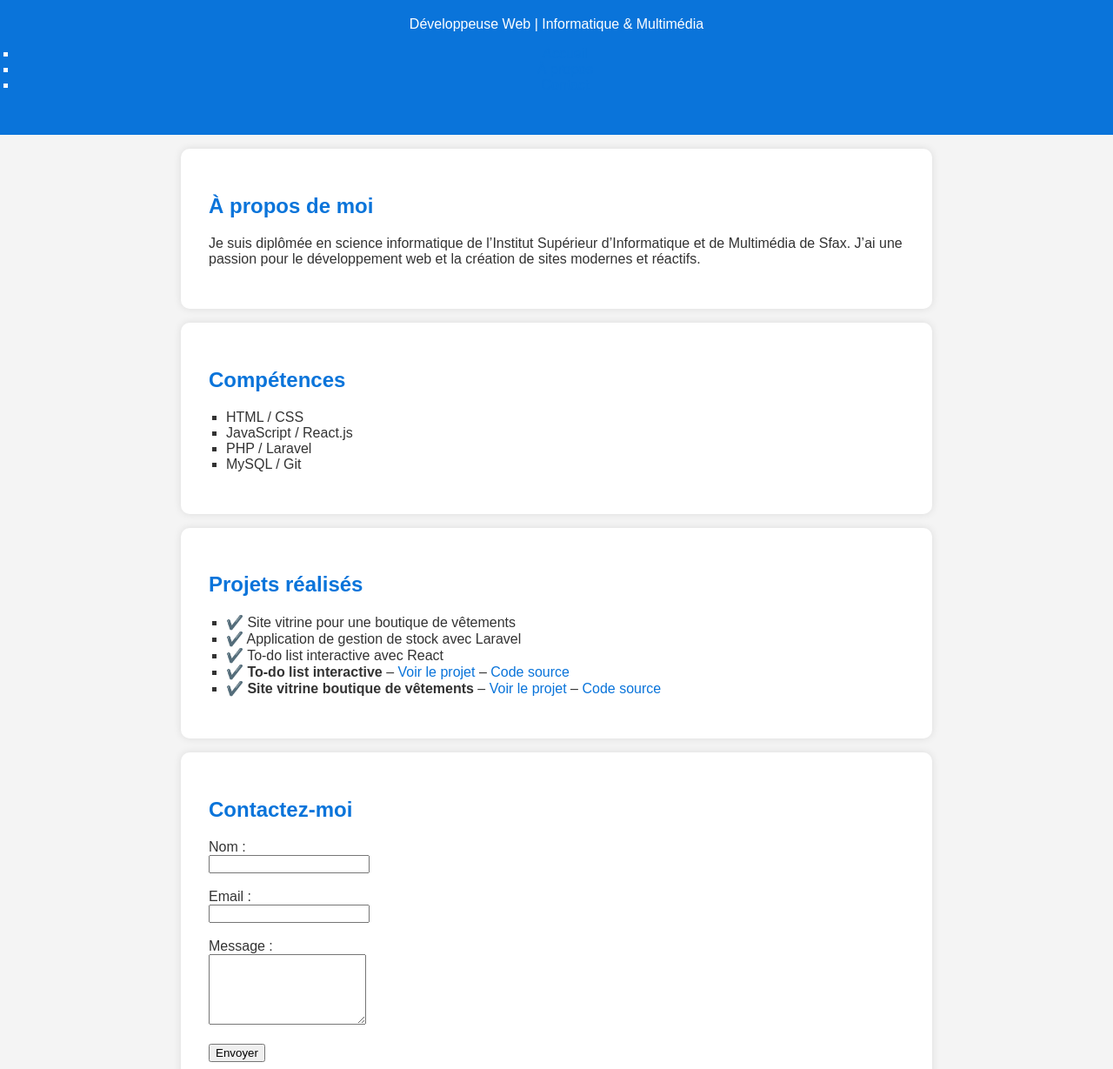
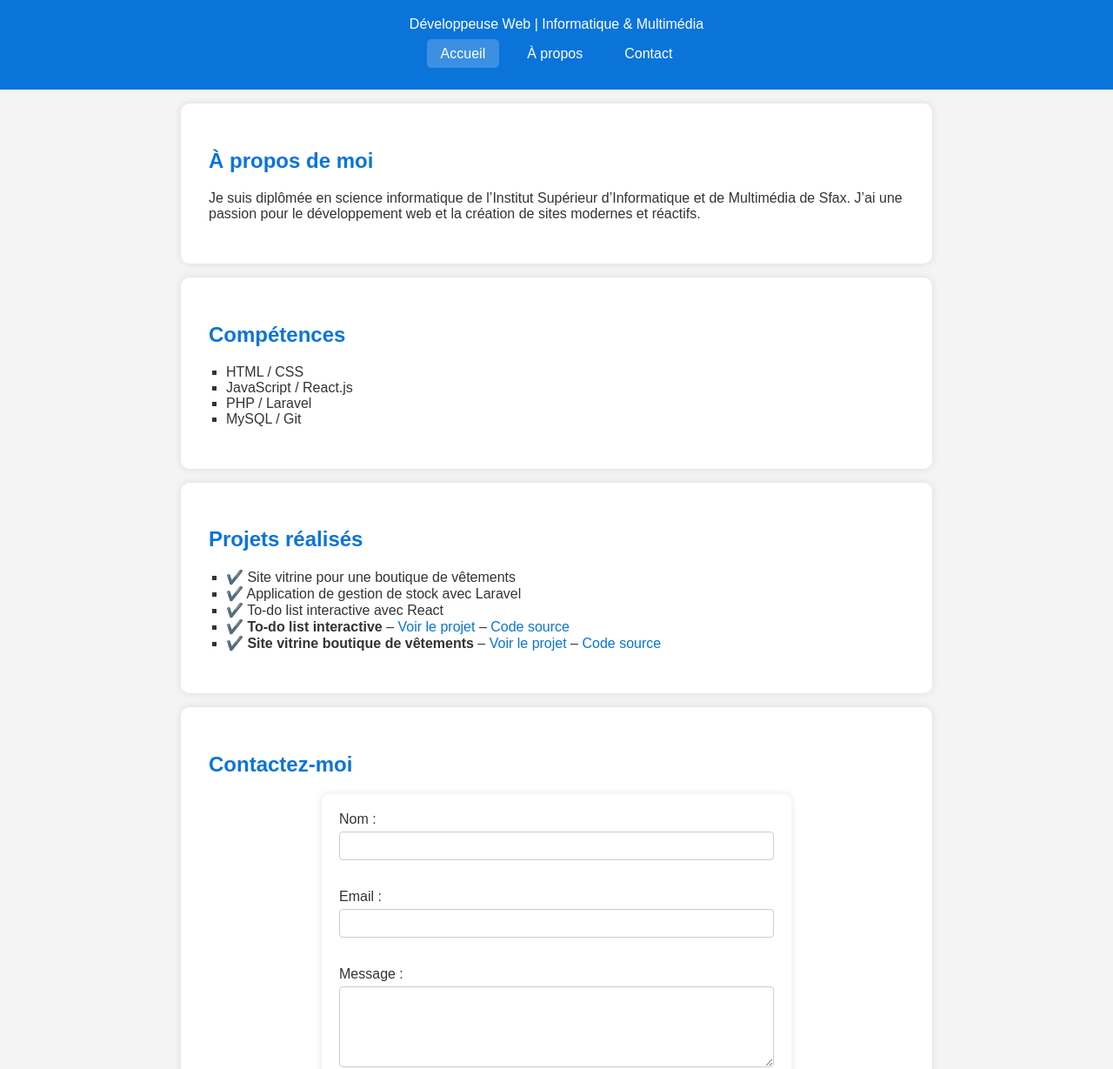
Before and after one commit to LindaBenBrahim/portfolio-personnel, a plain HTML site: page index.html in a window 1280 px wide. Shown: the part 93-1322 px from the top of the page at 87% size. Drawn offline with Linux system fonts and the light colour scheme.

Commit message:
Update style.css

```diff
--- a/style.css
+++ b/style.css
@@ -1,3 +1,4 @@
+/* Style général */
 body {
   font-family: Arial, sans-serif;
   margin: 0;
@@ -6,6 +7,7 @@ body {
   color: #333;
 }
 
+/* En-tête */
 header {
   background-color: #0a74da;
   color: white;
@@ -13,6 +15,29 @@ header {
   padding: 2rem 0;
 }
 
+/* Navigation */
+nav ul {
+  list-style: none;
+  padding: 0;
+  margin: 1rem 0 0;
+  display: flex;
+  justify-content: center;
+  gap: 1rem;
+}
+
+nav ul li a {
+  color: white;
+  text-decoration: none;
+  padding: 0.5rem 1rem;
+  border-radius: 5px;
+}
+
+nav ul li a:hover,
+nav ul li a.active {
+  background-color: #ffffff33;
+}
+
+/* Sections générales */
 section {
   background-color: white;
   margin: 1rem auto;
@@ -36,6 +61,58 @@ a {
   text-decoration: none;
 }
 
+a:hover {
+  text-decoration: underline;
+}
+
+/* Section "À propos" (si tu crées une page about.html) */
+.about-page {
+  max-width: 800px;
+  margin: auto;
+  padding: 20px;
+  line-height: 1.6;
+}
+
+/* Formulaire de contact */
+form {
+  max-width: 500px;
+  margin: auto;
+  background: #fff;
+  padding: 20px;
+  border-radius: 8px;
+  box-shadow: 0 0 8px rgba(0,0,0,0.1);
+}
+
+input, textarea {
+  width: 100%;
+  padding: 8px;
+  margin-top: 5px;
+  margin-bottom: 15px;
+  border: 1px solid #ccc;
+  border-radius: 4px;
+  box-sizing: border-box;
+}
+
+button {
+  background-color: #222;
+  color: white;
+  padding: 10px 15px;
+  border: none;
+  border-radius: 4px;
+  cursor: pointer;
+}
+
+button:hover {
+  background-color: #555;
+}
+
+#formMessage {
+  margin-top: 15px;
+  font-weight: bold;
+  color: green;
+}
+
+/* Pied de page */
 footer {
   background-color: #222;
   color: white;
```
